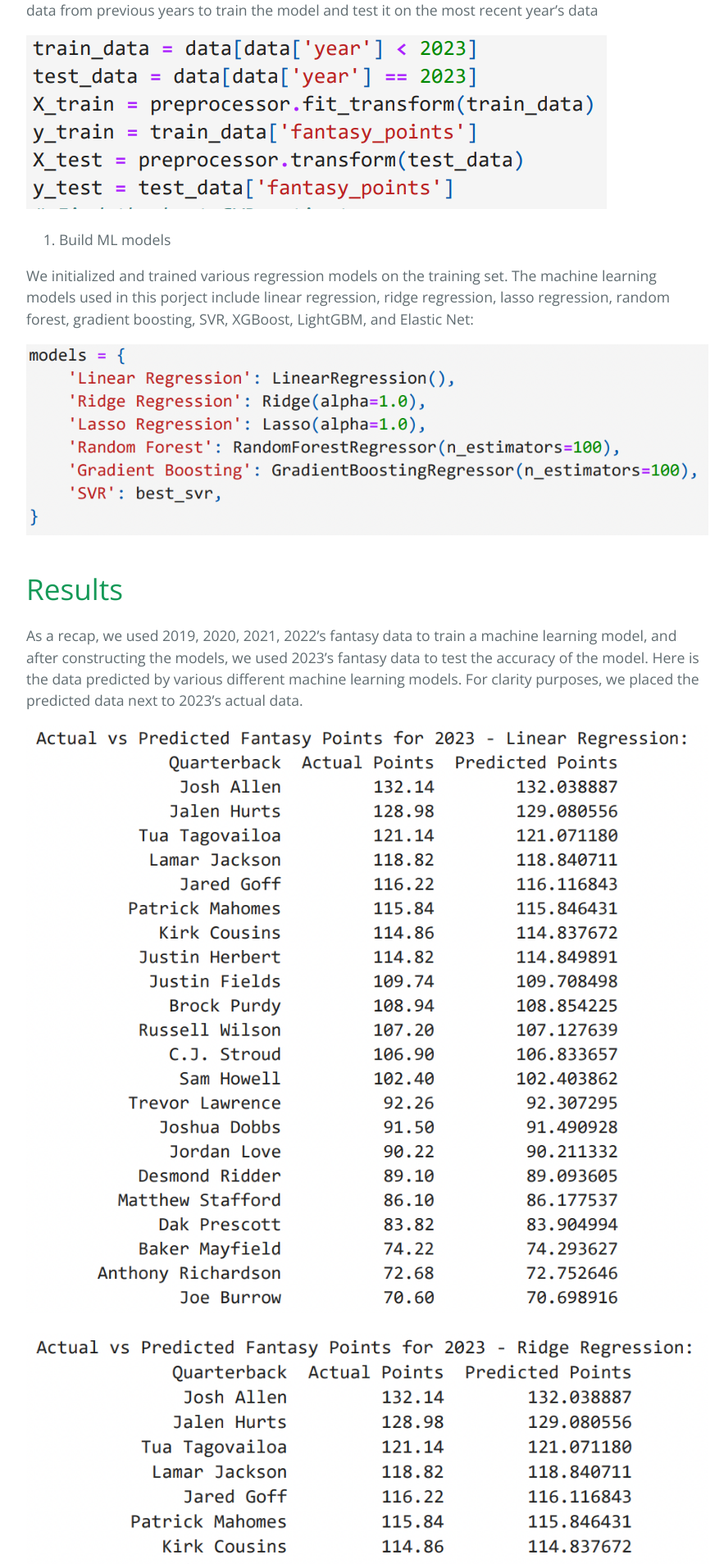
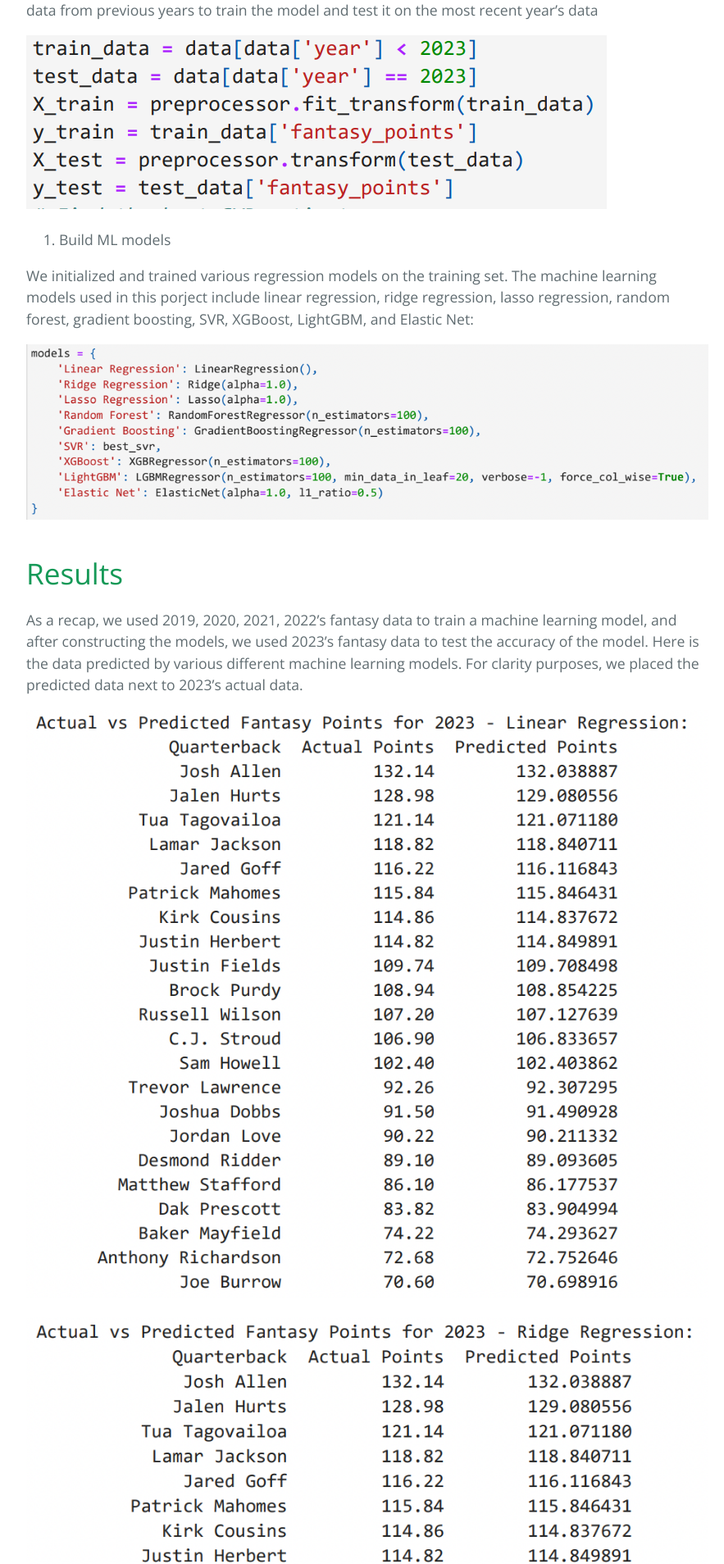
Before and after one commit to CS4641-Group-96/fantasy-football, a Jekyll site: the page built from index.md, in a window 1280 px wide. Shown: the part 4492-6400 px from the top of the page at 82% size, without its empty margins (192-1075 px from the left). Built offline with Jekyll 4.4.1, drawn with Linux system fonts in a browser that asks for light colours.

Commit message:
Update index.md

```diff
--- a/index.md
+++ b/index.md
@@ -66,7 +66,7 @@ We have the dataset for 2019, 2020, 2021, 2022, and 2023, so we decided th use 2
 
 We initialized and trained various regression models on the training set. The machine learning models used in this porject include linear regression, ridge regression, lasso regression, random forest, gradient boosting, SVR, XGBoost, LightGBM, and Elastic Net:
 
-![csv ss](/fantasy-football/assets/css/6.png)
+![csv ss](/fantasy-football/assets/css/models_list.png)
 
 
 # Results
```
